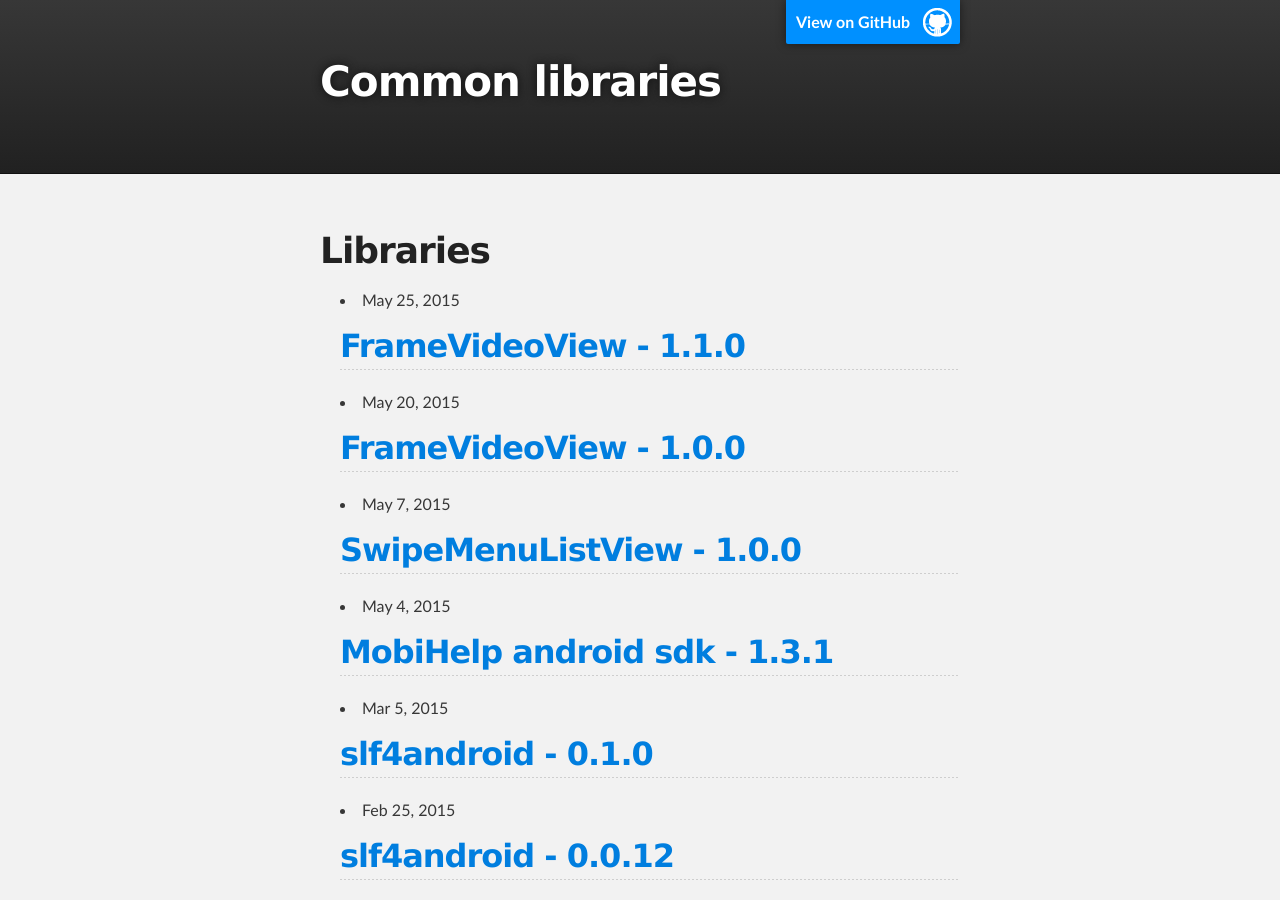
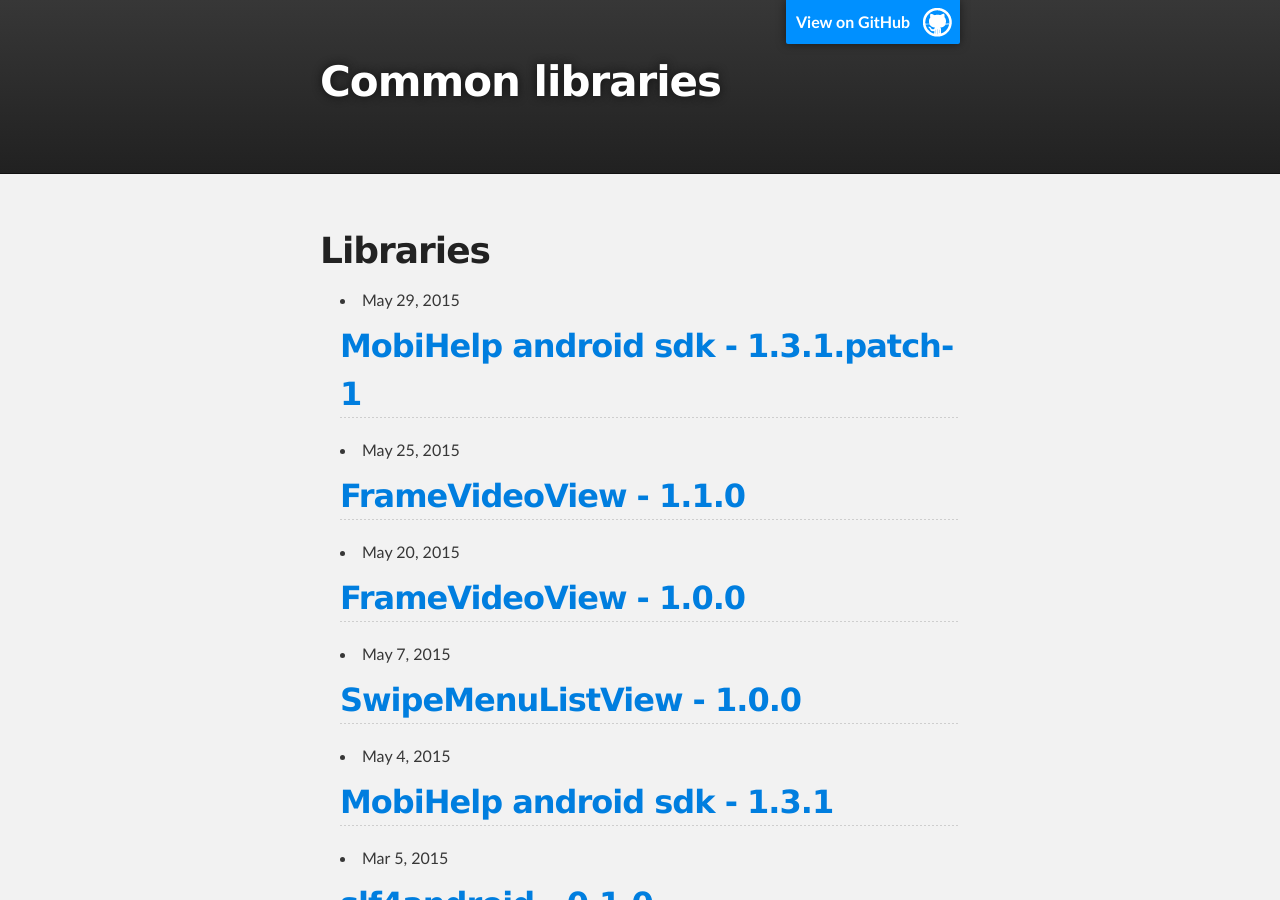
Before and after one commit to bright/maven-repo, a Jekyll site: the page built from index.html, in a window 1280 px wide and 900 px high. Built offline with Jekyll 4.4.1, drawn with Linux system fonts in a browser that asks for light colours.

Commit message:
Patched version of fresdhesk sdk

```diff
--- a/_data/mobihelp_android_sdk.yml
+++ b/_data/mobihelp_android_sdk.yml
@@ -2,3 +2,4 @@ artifactId: mobihelp
 groupId: com.freshdesk
 versions:
   - 1.3.1
+  - 1.3.1.patch-1
--- /dev/null
+++ b/_posts/2015-05-29-com.freshdesk.mobihelp.md
@@ -0,0 +1,8 @@
+---
+layout: post
+title:  "MobiHelp android sdk"
+date:   2015-05-29 14:18:40
+categories: com.freshdesk mobihelp
+data_name: mobihelp_android_sdk
+version: 1.3.1.patch-1
+---
--- a/com/freshdesk/mobihelp/maven-metadata.xml
+++ b/com/freshdesk/mobihelp/maven-metadata.xml
@@ -6,7 +6,8 @@
   <versioning>
     <versions>
       <version>1.3.1</version>
+      <version>1.3.1.patch-1</version>
     </versions>
-    <lastUpdated>20150504141549</lastUpdated>
+    <lastUpdated>20150529121543</lastUpdated>
   </versioning>
 </metadata>
```
Also changed, not shown: 8 other files.
